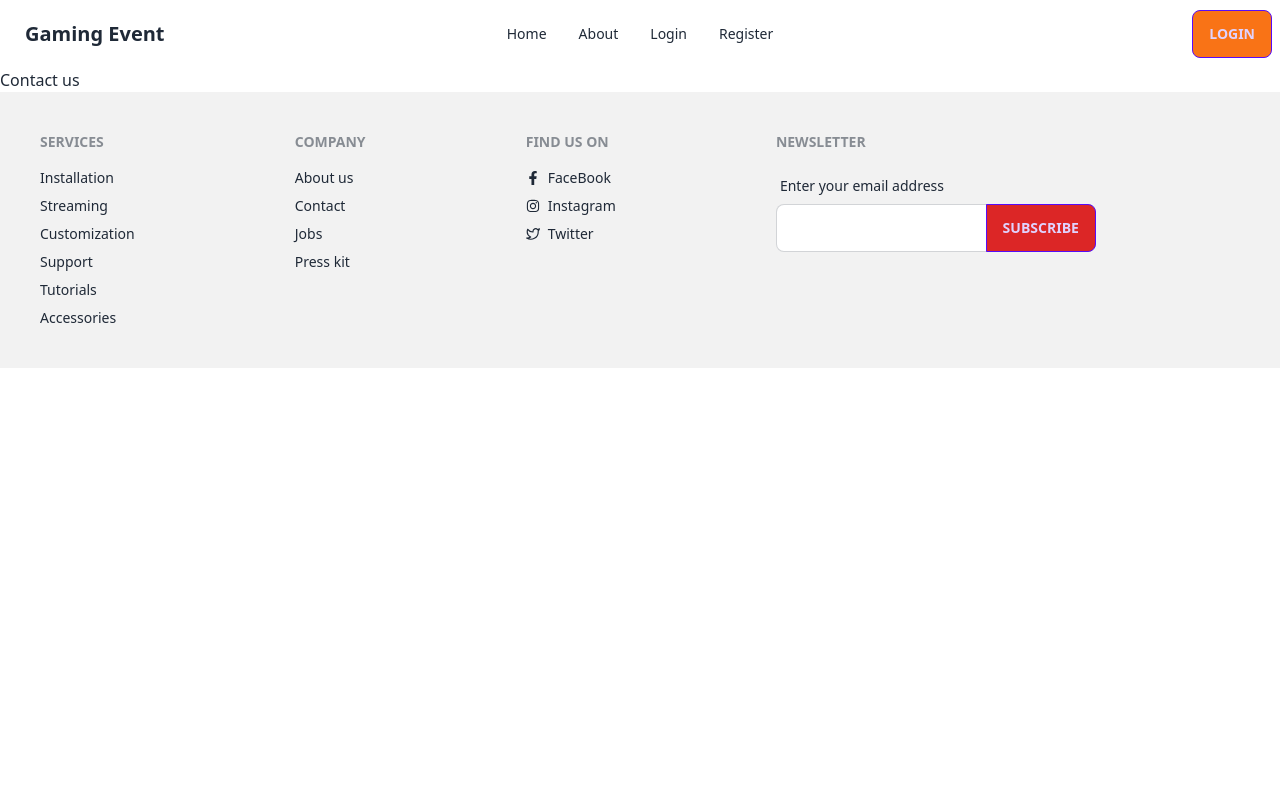
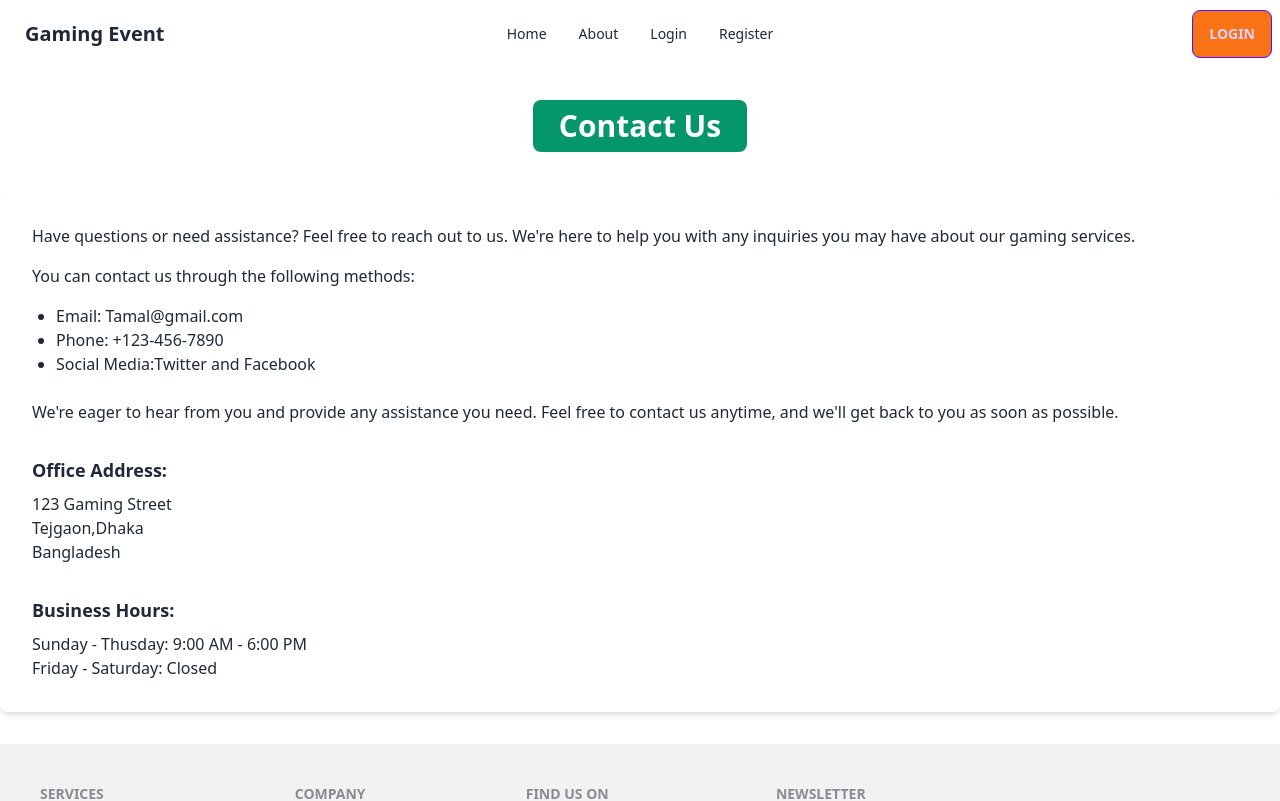
Before and after one commit to Tamal2026/Gaming-client, a React (Vite) app: page /contact in a window 1280 px wide. Shown: the top 801 px of the page. Built offline with nearby package versions, Linux system fonts and the light colour scheme; no server answers.

Commit message:
About Page and Contact Page completed

```diff
--- a/src/Components/About.jsx
+++ b/src/Components/About.jsx
@@ -1,11 +1,31 @@
-
-
+/* eslint-disable react/no-unescaped-entities */
 const About = () => {
     return (
-        <div>
-            About
-        </div>
+      <div className="container mx-auto py-8">
+        <h1 className="text-3xl font-semibold mb-4 bg-emerald-600 text-white py-2 w-1/6 text-center rounded-lg mx-auto">About Us</h1>
+        <p className="mb-4">
+          Welcome to our gaming event website! We are passionate about gaming and dedicated to providing you with the best gaming experiences.
+        </p>
+        <p className="mb-4">
+          At [Your Website Name], we believe that gaming is not just a hobby; it's a lifestyle. Our mission is to bring gamers together, whether you're a casual player or a competitive enthusiast. We understand the thrill of exploring virtual worlds, the satisfaction of conquering challenging quests, and the joy of multiplayer battles.
+        </p>
+        <p className="mb-4">
+          Our team of gaming experts is here to assist you with all your gaming needs. We stay up-to-date with the latest trends and technologies in the gaming industry to ensure you have an unforgettable gaming journey. Whether you need help with game installation, want to enhance your in-game character, or require expert support for troubleshooting game issues, we've got you covered.
+        </p>
+        <h2 className="text-xl font-semibold mt-6 mb-4">Our Services</h2>
+        <ul className="list-disc ml-6">
+          <li>Game Installation</li>
+          <li>Game Streaming</li>
+          <li>Game Customization</li>
+          <li>Game Support</li>
+          <li>Game Tutorials</li>
+          <li>Game Accessories</li>
+        </ul>
+        <p className="mt-6">
+          Join us and be part of the gaming community. Explore our services and get ready for the ultimate gaming experience! Whether you're a solo player, a team competitor, or a game collector, we're here to make your gaming dreams a reality.
+        </p>
+      </div>
     );
-};
+  };
 
-export default About;
+  export default About;
--- a/src/Components/Contact.jsx
+++ b/src/Components/Contact.jsx
@@ -1,11 +1,55 @@
+/* eslint-disable react/no-unescaped-entities */
+
 
 
 const Contact = () => {
-    return (
-        <div>
-            Contact us
+  return (
+    <div className="container mx-auto py-8">
+      <h1 className="text-3xl font-semibold mb-10 bg-emerald-600 text-white py-2 w-1/6 text-center rounded-lg mx-auto">
+        Contact Us
+      </h1>
+      <div className=" rounded-lg shadow-md p-8">
+        <p className="mb-4">
+          Have questions or need assistance? Feel free to reach out to us. We're here to help you with any inquiries you may have about our gaming services.
+        </p>
+        <p className="mb-4">
+          You can contact us through the following methods:
+        </p>
+        <ul className="list-disc ml-6">
+          <li>
+            Email: <a href="mailto:contact@example.com">Tamal@gmail.com</a>
+          </li>
+          <li>
+            Phone: <a href="tel:+1234567890">+123-456-7890</a>
+          </li>
+          <li>
+            Social Media:
+            <a href="https://twitter.com/gamingwebsite" target="_blank" rel="noopener noreferrer">
+              Twitter
+            </a>{' '}
+            and{' '}
+            <a href="https://www.facebook.com/gamingwebsite" target="_blank" rel="noopener noreferrer">
+              Facebook
+            </a>
+          </li>
+        </ul>
+        <p className="mt-6">
+          We're eager to hear from you and provide any assistance you need. Feel free to contact us anytime, and we'll get back to you as soon as possible.
+        </p>
+        <div className="mt-8">
+          <h2 className="text-lg font-semibold mb-2">Office Address:</h2>
+          <p>123 Gaming Street</p>
+          <p>Tejgaon,Dhaka</p>
+          <p>Bangladesh</p>
         </div>
-    );
+        <div className="mt-8">
+          <h2 className="text-lg font-semibold mb-2">Business Hours:</h2>
+          <p>Sunday - Thusday: 9:00 AM - 6:00 PM</p>
+          <p>Friday - Saturday: Closed</p>
+        </div>
+      </div>
+    </div>
+  );
 };
 
 export default Contact;
--- a/src/Components/LeftNavCard.jsx
+++ b/src/Components/LeftNavCard.jsx
@@ -11,10 +11,10 @@ const LeftNavCard = ({ event }) => {
           <div className="card mx-6 card-side bg-base-100 mb-5 shadow-2xl">
   <figure><img src={img} alt="Movie"className="h-[120px] w-[500px]"/></figure>
   <div className="card-body">
-    <h2 className="card-title bg-sky-500 py-1 font-bold text-white rounded-lg px-2">{name}</h2>
+a
+
+    <div className="card-actions justify-end">
     <p className="">Event Date: {eventDate}</p>
-    <div className="card-actions justify-end">
-
         <div>
         <p className="font-bold bg-gray-700 text-white rounded-lg pl-2 my-2">PlatForm : {platform}</p>
     </div>
```
